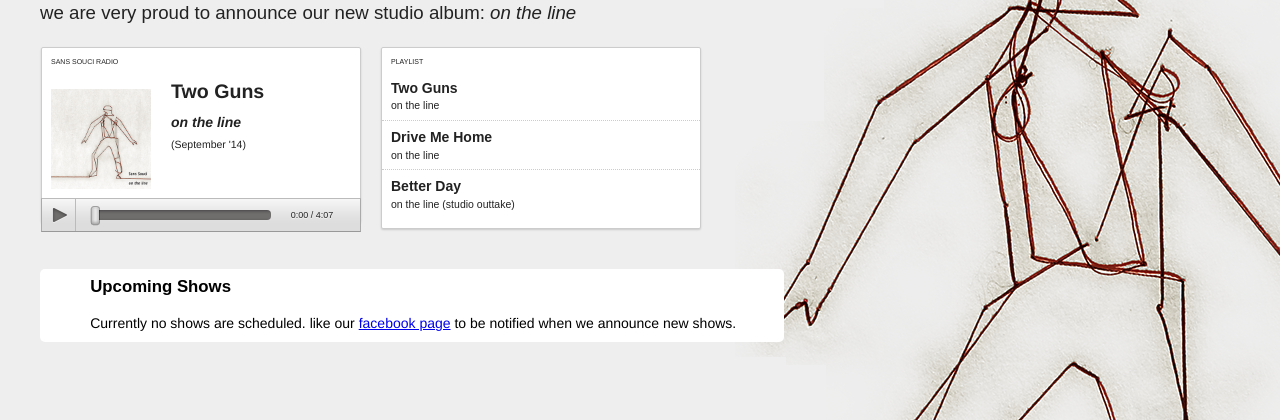
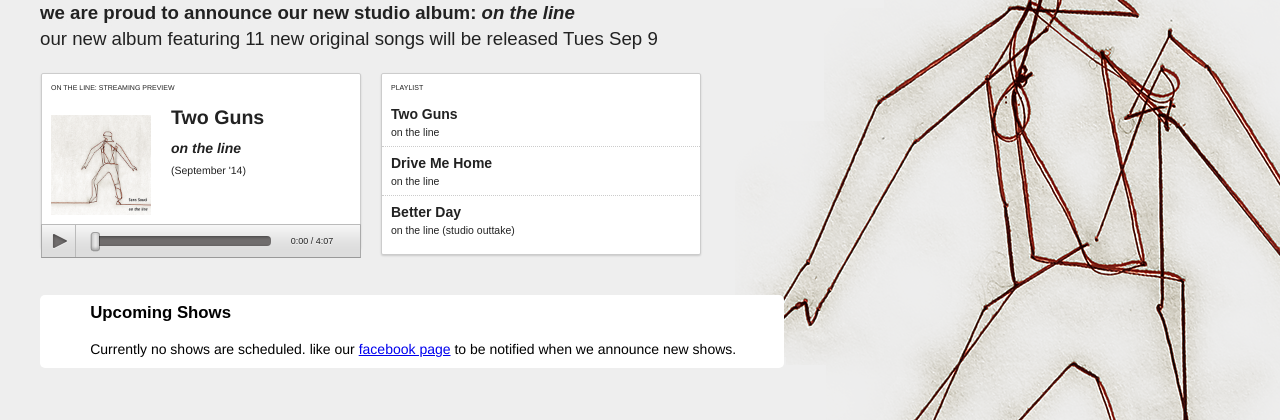
Before and after one commit to adamlutz/ssq, a PHP site: page / in a window 1280 px wide. Shown: the part 134-554 px from the top of the page. Run offline with PHP 8.4, Linux system fonts and the light colour scheme; data that the repository does not hold is empty; some libraries are stand-ins or nearby versions.

Commit message:
added better text for intro re: album

```diff
--- a/index.php
+++ b/index.php
@@ -5,8 +5,8 @@
 <head>
     <meta http-equiv="Content-Type" content="text/html; charset=utf-8"/>
     <title>Sans Souci: the music</title>
-    <META NAME="Description" CONTENT="Sans Souci: progressive string music.">
-    <meta name="description" content="Sans Souci: progressive string music." />
+    <META NAME="Description" CONTENT="Sans Souci: progressive bluegrass + folk rock.">
+    <meta name="description" content="Sans Souci: progressive bluegrass + folk rock." />
     <meta name="keywords" content="bluegrass, string band, acoustic, folk, country, old crow medicine show" />
     <meta property="og:title" content="Sans Souci"/>
     <meta property="og:image" content="http://www.sanssoucimusic.com/resources/imgs/ontheline-cover.png"/>
@@ -86,7 +86,7 @@
 
                 },
                 onMetadata : function (playable) {
-                    var snippet = "<h4>Sans Souci Radio</h4>";
+                    var snippet = "<h4>On the Line: Streaming Preview</h4>";
 
                     if (playable.image_lg !== ''
                             || playable.image_sm !== '') {
@@ -203,7 +203,9 @@ foreach($rss->show as $feed_item) {
 
         <div class="">
             <div class="header">Sans Souci</div>
-            <div class="subhead">we are very proud to announce our new studio album: <i>on the line</i></div>
+
+            <div class="subhead"><strong>we are proud to announce our new studio album: <i>on the line</i></strong></div>
+            <div class="subhead">our new album featuring 11 new original songs will be released Tues Sep 9</div>
         </div>
         <br />
 
```
